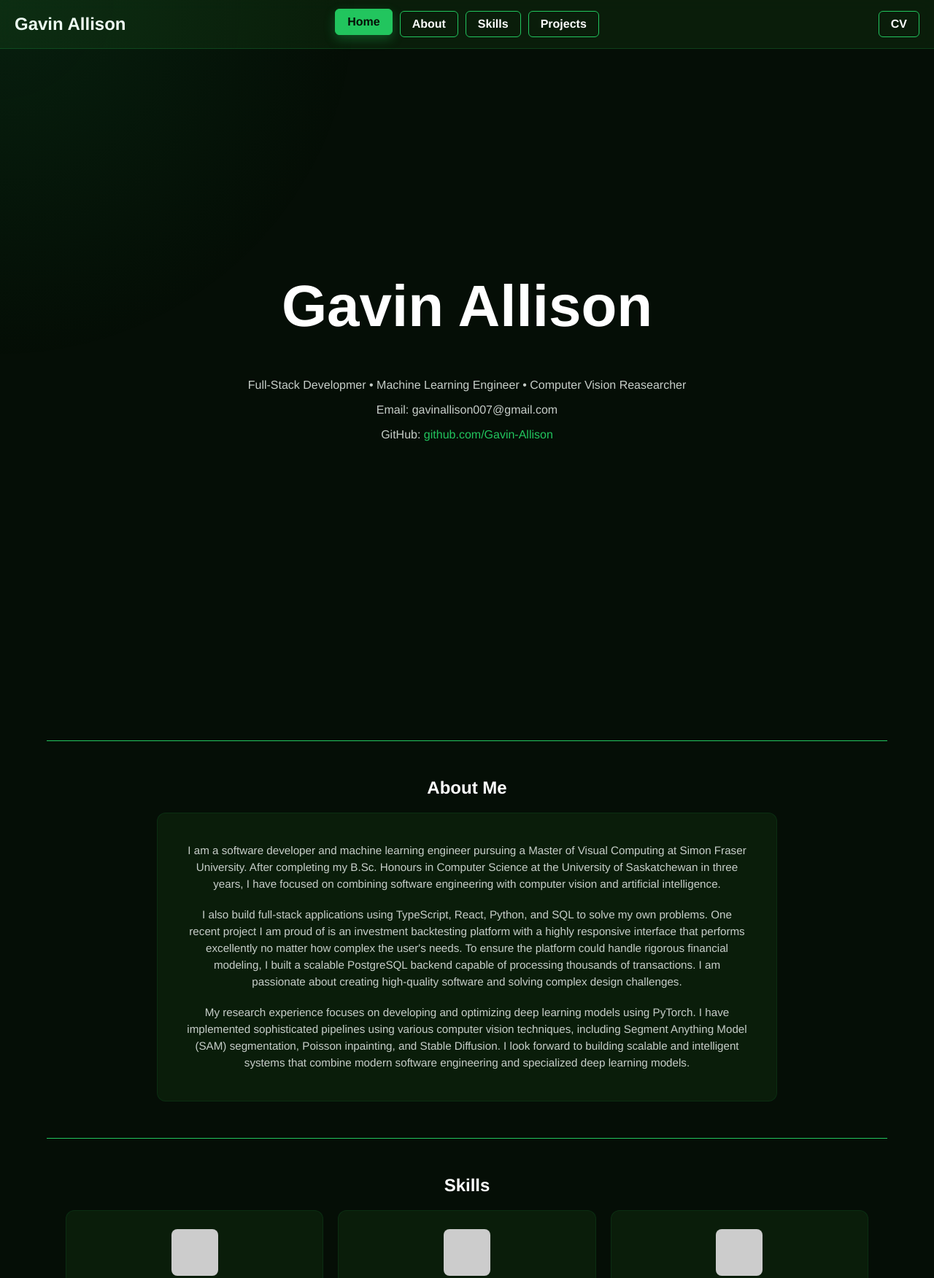
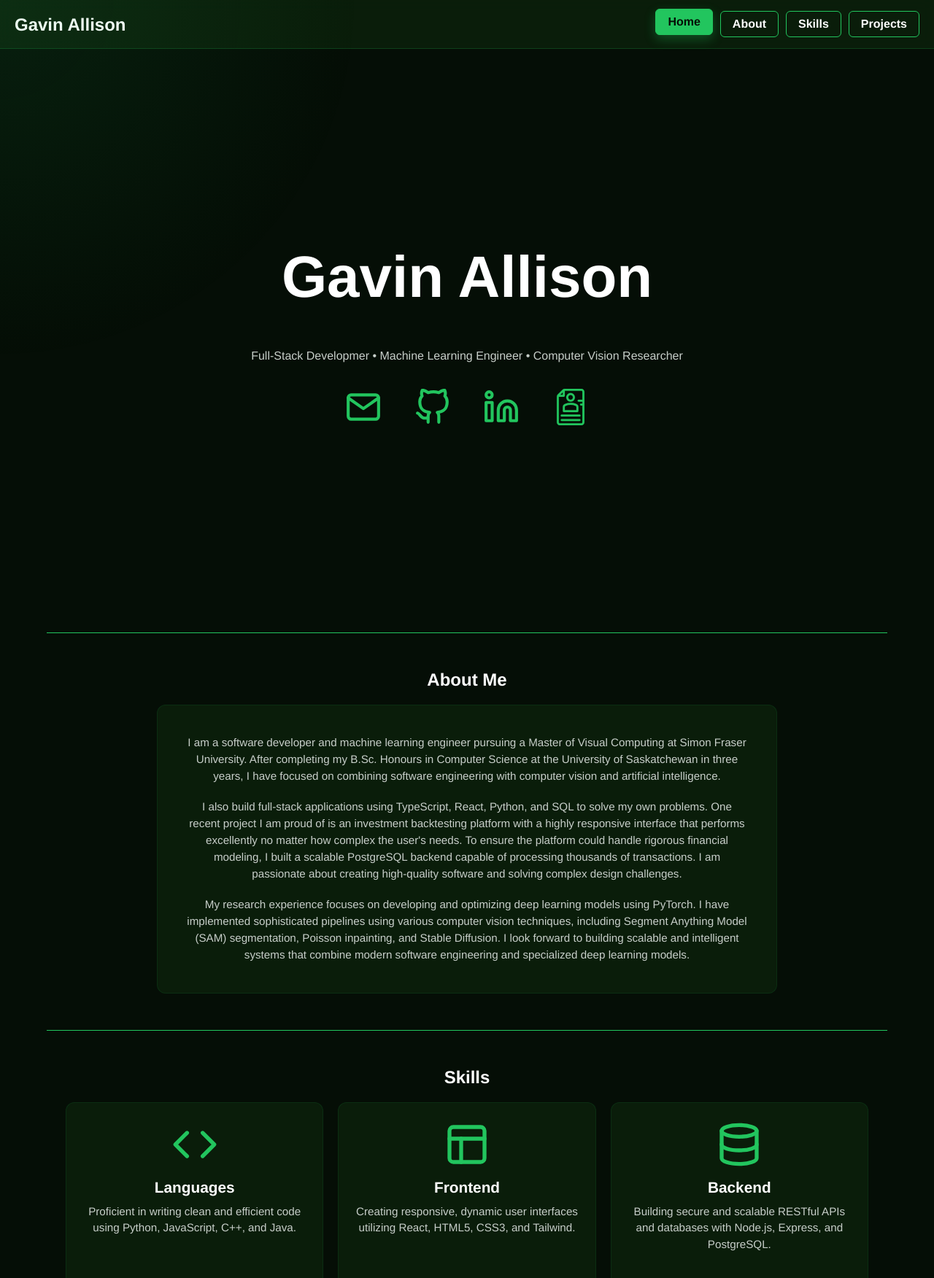
Before and after one commit to Gavin-Allison/profile, a plain HTML site: page index.html in a window 1280 px wide. Shown: the top 1752 px of the page at 73% size. Drawn offline with Linux system fonts and the light colour scheme; placeholder pictures from the web are drawn by us.

Commit message:
Added icons for contact/skills. fixed header spacing

```diff
--- a/index.html
+++ b/index.html
@@ -9,7 +9,7 @@
 </head>
 
 <body>
-    <div id="home" style="scroll-margin-top: 1000px; margin-top: 35vh;"></div>
+    <div id="home" style="margin-top: 30vh;"></div>
 
     <div class="mouse-circle"></div>
 
@@ -21,18 +21,17 @@
             <a href="#skills">Skills</a>
             <a href="#projects">Projects</a>
         </div>
-        <div class="cv-container">
-            <a href="resume.pdf" target="_blank" rel="noopener noreferrer">CV</a>
-        </div>
     </nav>
 
     <div class="container">
         <div class="section">
             <h1>Gavin Allison</h1>
             <div class="subtitle">
-                <p>Full-Stack Developmer • Machine Learning Engineer • Computer Vision Reasearcher</p>
-                <p>Email: gavinallison007@gmail.com</p>
-                <p>GitHub: <a href="https://github.com/Gavin-Allison">github.com/Gavin-Allison</a></p>
+                <p>Full-Stack Developmer • Machine Learning Engineer • Computer Vision Researcher</p>
+                <a href="mailto:gavinallison@gmail.com"><img src="img\mail.svg" alt="Mail Icon"></a>
+                <a href="https://github.com/Gavin-Allison"><img src="img\github.svg" alt="Github Icon"></a>
+                <a href="https://www.linkedin.com/in/gavin-allison-"><img src="img\linkedin.svg" alt="Github Icon"></a>
+                <a href="resume.pdf"><img src="img\resume.svg" alt="Github Icon"></a>
             </div>
         </div>
 
@@ -58,37 +57,37 @@
             <div class="skills-grid">
 
                 <div class="box skill-box">
-                    <img src="https://via.placeholder.com/80/1e293b/22c55e?text=Code" alt="Languages Icon">
+                    <img src="img\code.svg" alt="Languages Icon">
                     <h3>Languages</h3>
                     <p>Proficient in writing clean and efficient code using Python, JavaScript, C++, and Java.</p>
                 </div>
 
                 <div class="box skill-box">
-                    <img src="https://via.placeholder.com/80/1e293b/22c55e?text=UI" alt="Frontend Icon">
+                    <img src="img\layout.svg" class="skill-icon" alt="Frontend Icon ">
                     <h3>Frontend</h3>
                     <p>Creating responsive, dynamic user interfaces utilizing React, HTML5, CSS3, and Tailwind.</p>
                 </div>
 
                 <div class="box skill-box">
-                    <img src="https://via.placeholder.com/80/1e293b/22c55e?text=API" alt="Backend Icon">
+                    <img src="img\database.svg" class="skill-icon" alt="Backend Icon">
                     <h3>Backend</h3>
                     <p>Building secure and scalable RESTful APIs and databases with Node.js, Express, and PostgreSQL.</p>
                 </div>
 
                 <div class="box skill-box">
-                    <img src="https://via.placeholder.com/80/1e293b/22c55e?text=ML" alt="Machine Learning Icon">
+                    <img src="img\cpu.svg" class="skill-icon" alt="Machine Learning Icon">
                     <h3>Machine Learning</h3>
                     <p>Designing and training predictive models using PyTorch, TensorFlow, and scikit-learn.</p>
                 </div>
 
                 <div class="box skill-box">
-                    <img src="https://via.placeholder.com/80/1e293b/22c55e?text=CV" alt="Computer Vision Icon">
+                    <img src="img\image.svg" class="skill-icon" alt="Computer Vision Icon">
                     <h3>Computer Vision</h3>
                     <p>Implementing image processing, segmentation, and object detection pipelines using OpenCV and YOLO.</p>
                 </div>
 
                 <div class="box skill-box">
-                    <img src="https://via.placeholder.com/80/1e293b/22c55e?text=Tools" alt="Tools Icon">
+                    <img src="img\tool.svg" class="skill-icon" alt="Tools Icon">
                     <h3>Tools</h3>
                     <p>Streamlining development workflows with Git, Docker, AWS, and Linux environments.</p>
                 </div>
--- a/style.css
+++ b/style.css
@@ -56,8 +56,19 @@ hr {
 
 .subtitle {
     text-align: center;
-    margin-bottom: 400px;
+    margin-bottom: 250px;
     color: #acacac;
+
+}
+
+.subtitle img {
+    width: 50px;
+    margin: 20px;
+}
+
+.subtitle a:hover img {
+    filter: brightness(0) invert(1);
+    transition: filter 0.3s ease;
 }
 
 .about {
@@ -81,8 +92,6 @@ strong {
     width: 100%;
     padding: 15px 20px;
     display: flex;
-    align-items: center;
-    justify-content: space-between;
     box-sizing: border-box;
     background-color: var(--bg-card);
     backdrop-filter: blur(10px);
@@ -91,20 +100,17 @@ strong {
 }
 
 .header .logo {
+    margin-top: 5px;
     color: var(--text-light);
     font-size: 1.5em;
     font-weight: bold;
     white-space: nowrap;
     flex: 1;
-    margin-right: 32px;
 }
 
 .nav-links {
     display: flex;
     gap: 10px;
-    justify-content: center;
-    flex: 1;
-    margin-right: 32px;
 }
 
 .cv-container {
@@ -305,10 +311,12 @@ strong {
     .skills-grid { grid-template-columns: repeat(2, 1fr); }
 }
 
-@media (max-width: 824px) {
-    .nav-links { display: none; }
-    .header { justify-content: center; }
-    .header .logo { margin: 0; }
+@media (max-width: 600px) {
+    .header a {
+        padding: 8px 8px;
+    }
+
+    h1 { font-size: 3.0em; }
 
     .modal-box-wrapper {
         width: 100vw;
```
Also changed, not shown: img/code.svg (added), img/cpu.svg (added), img/database.svg (added), img/download.svg (added), img/github.svg (added), img/home.svg (added), img/image.svg (added), img/layout.svg (added), img/linkedin.svg (added), img/mail.svg (added), img/menu.svg (added), img/resume.svg (added), img/tool.svg (added).
